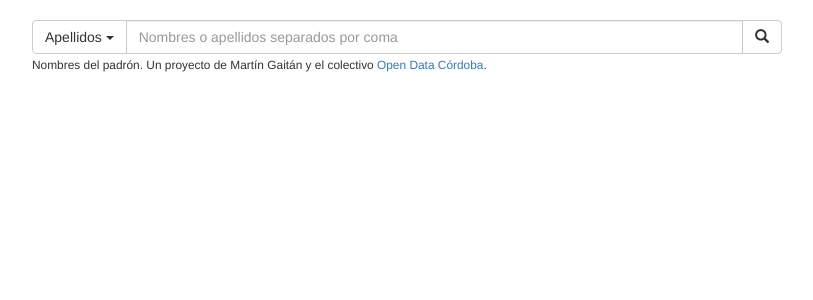
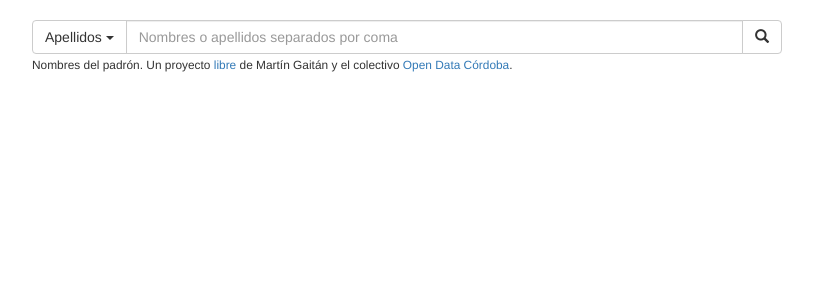
Before and after one commit to mgaitan/nombres_cba, a Django app: page / in a window 1280 px wide. Shown: the top 300 px of the page, without its empty margins (233-1046 px from the left). Run offline with Django 3.2, Linux system fonts and the light colour scheme; some libraries are stand-ins or nearby versions.

Commit message:
link al codigo

```diff
--- a/nombres/templates/nombres.html
+++ b/nombres/templates/nombres.html
@@ -80,7 +80,7 @@
             {{ fig|safe }}
           {% endif %}
 
-<small>Nombres del padrón.  Un proyecto de Martín Gaitán y el colectivo <a href="http://opendatacordoba.org">Open Data Córdoba</a>. </small>
+<small>Nombres del padrón.  Un proyecto <a href="https://github.com/mgaitan/nombres_cba">libre</a> de Martín Gaitán y el colectivo <a href="http://opendatacordoba.org">Open Data Córdoba</a>. </small>
         </div>
      </div>
 </div>
```
